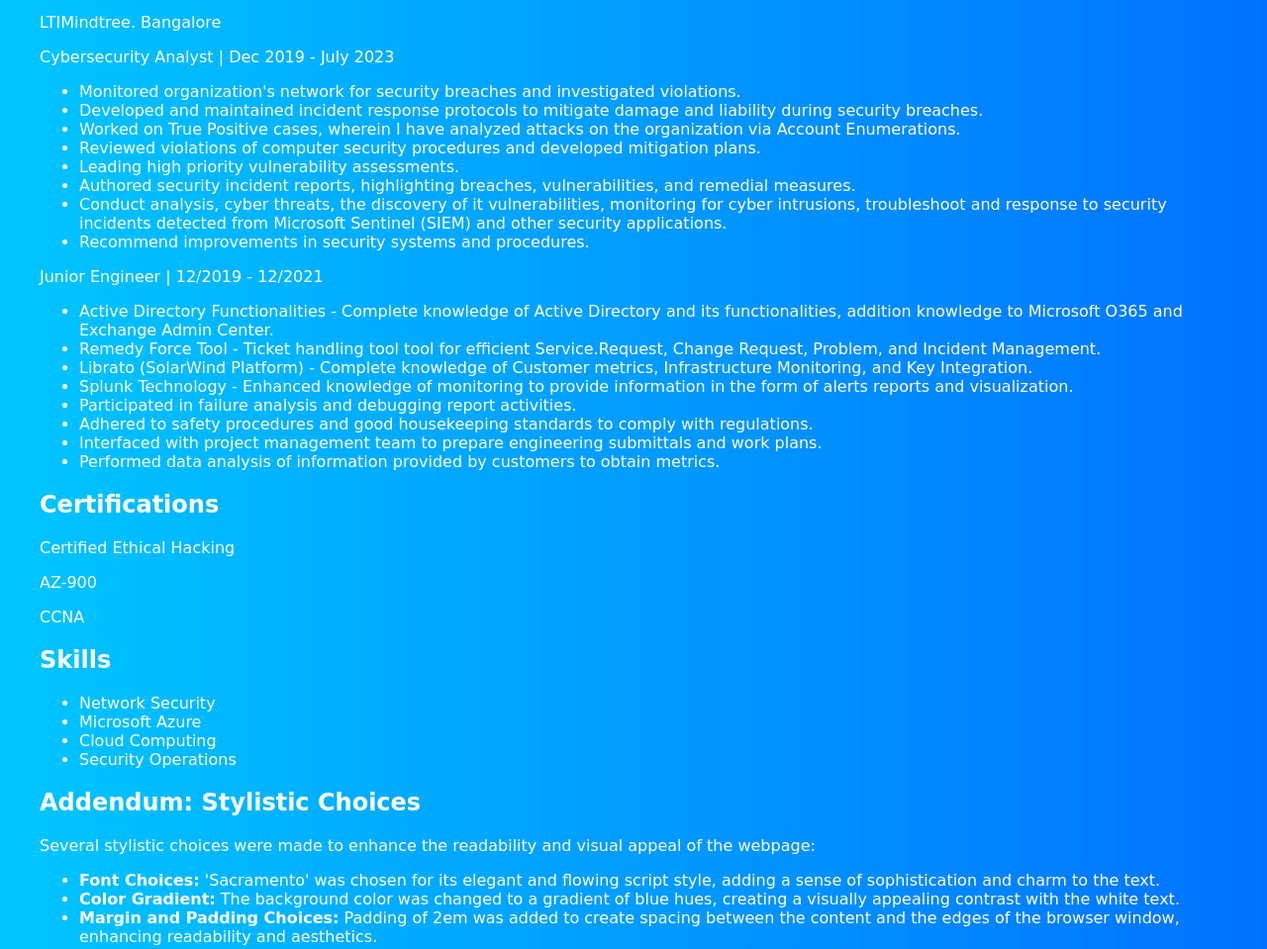
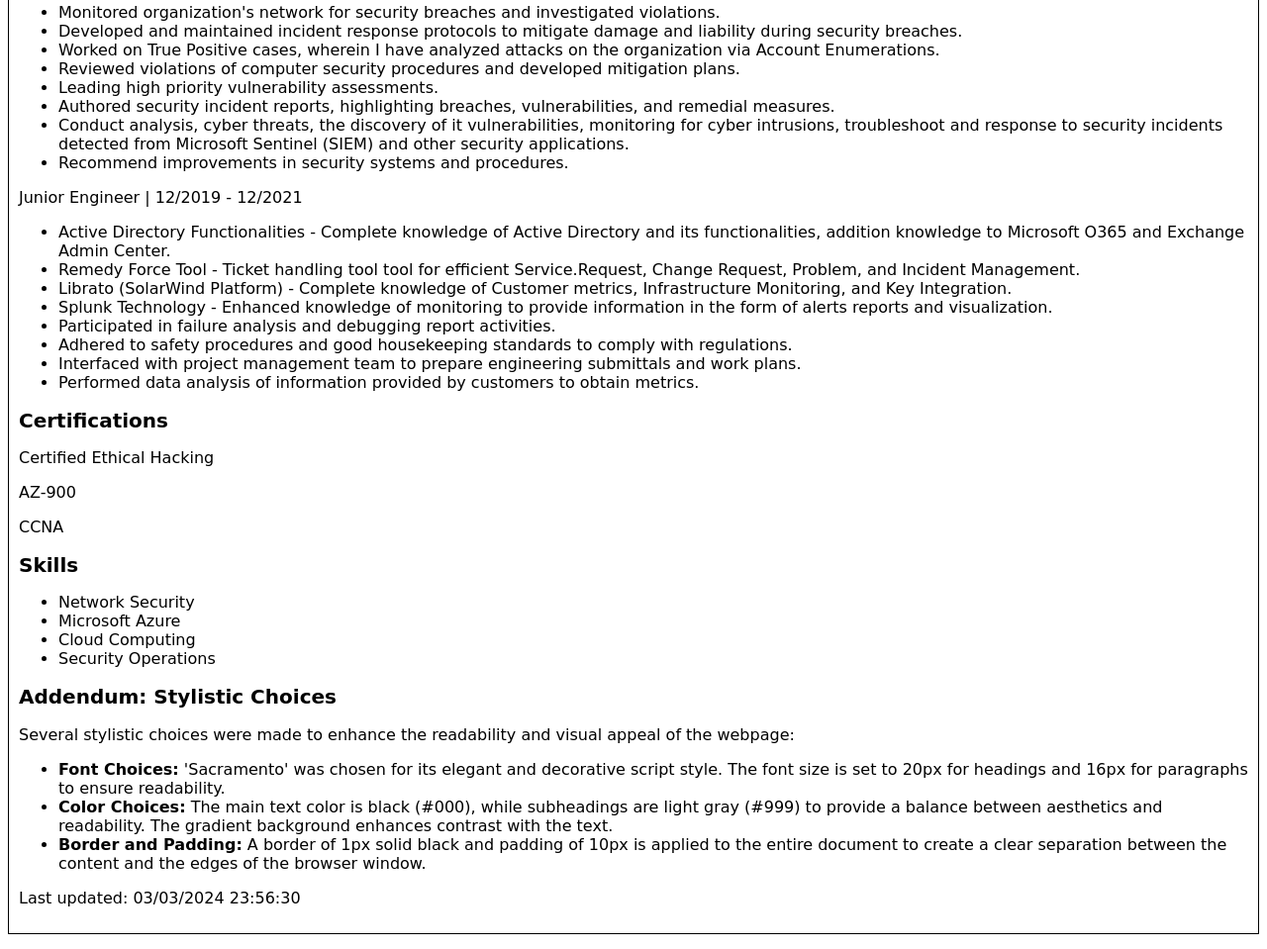
Before and after one commit to samvish16/LAB-5, a plain HTML site: page index.html in a window 1280 px wide. Shown: the part 533-1492 px from the top of the page at 99% size. Drawn offline with Linux system fonts and the light colour scheme.

Commit message:
Update index.html

```diff
--- a/index.html
+++ b/index.html
@@ -7,14 +7,23 @@
 <style>
   body {
     font-family: 'Sacramento', cursive;
-    background: linear-gradient(to right, #00c6ff, #0072ff); /* Set color gradient */
-    color: white; /* Set text color to white */
-    padding: 2em; /* Add padding for content */
+  }
+
+  h1, h2 {
+    font-size: 20px;
+  }
+
+  p {
+    font-size: 16px;
+  }
+
+  body {
+    border: 1px solid black;
+    padding: 10px;
   }
 </style>
 </head>
 <body>
-
 <h1>Vishakha Sisodiya</h1>
 <p>vishakhasisodiya5996@gmail.com | (520) 491-9626 | Flagstaff</p>
 
@@ -63,15 +72,13 @@
   <li>Cloud Computing</li>
   <li>Security Operations</li>
 </ul>
-
-<!-- Addendum explaining stylistic choices -->
 <h2>Addendum: Stylistic Choices</h2>
 <p>Several stylistic choices were made to enhance the readability and visual appeal of the webpage:</p>
 
 <ul>
-  <li><strong>Font Choices:</strong> 'Sacramento' was chosen for its elegant and flowing script style, adding a sense of sophistication and charm to the text.</li>
-  <li><strong>Color Gradient:</strong> The background color was changed to a gradient of blue hues, creating a visually appealing contrast with the white text.</li>
-  <li><strong>Margin and Padding Choices:</strong> Padding of 2em was added to create spacing between the content and the edges of the browser window, enhancing readability and aesthetics.</li>
+  <li><strong>Font Choices:</strong> 'Sacramento' was chosen for its elegant and decorative script style. The font size is set to 20px for headings and 16px for paragraphs to ensure readability.</li>
+  <li><strong>Color Choices:</strong> The main text color is black (#000), while subheadings are light gray (#999) to provide a balance between aesthetics and readability. The gradient background enhances contrast with the text.</li>
+  <li><strong>Border and Padding:</strong> A border of 1px solid black and padding of 10px is applied to the entire document to create a clear separation between the content and the edges of the browser window.</li>
 </ul>
 <footer>
   <p>Last updated:
```
